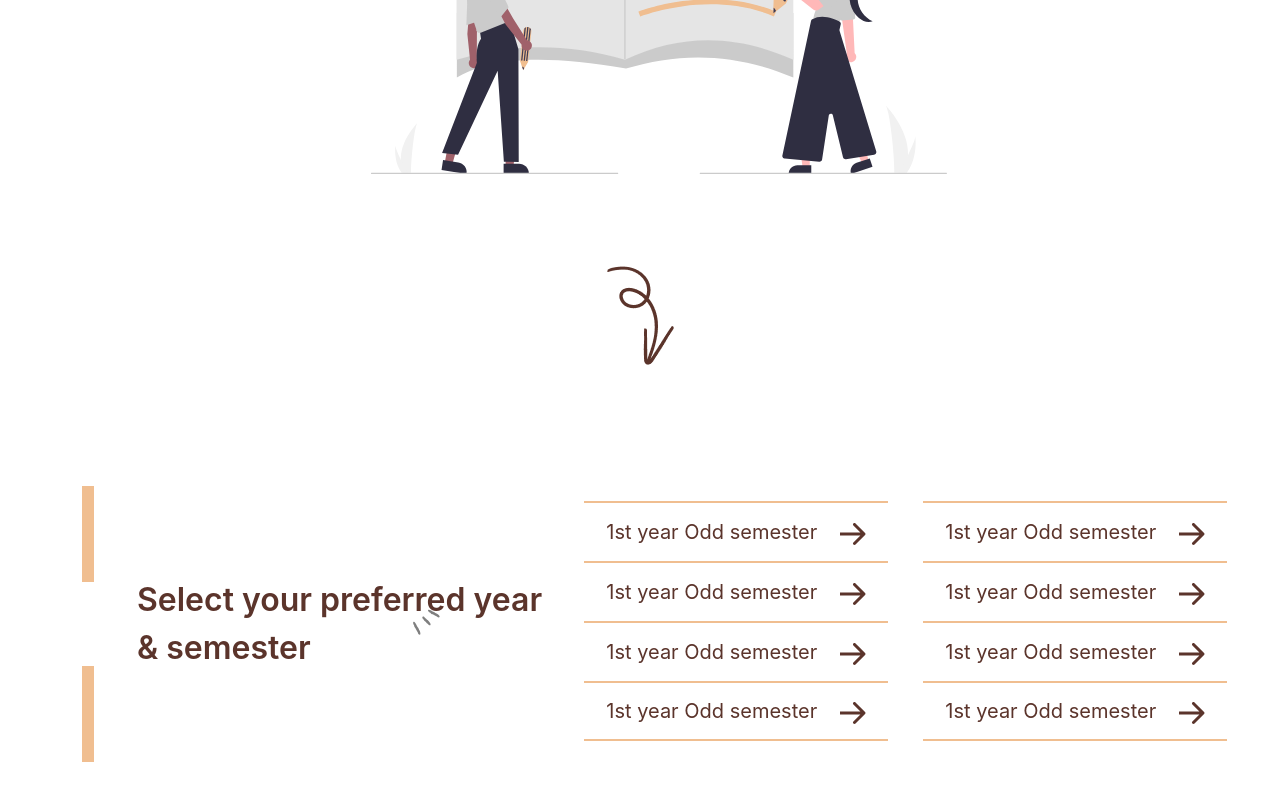
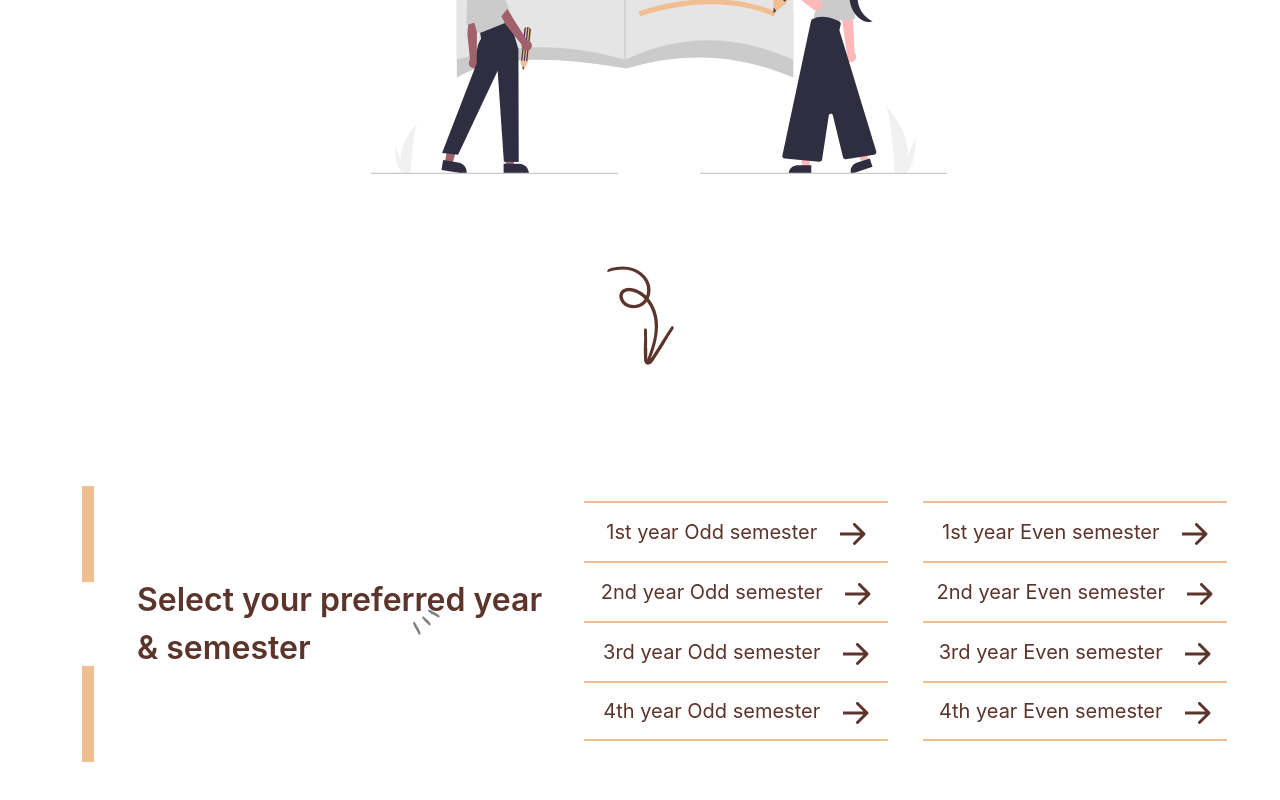
Before and after one commit to faizulislamfair/ece-books-frontend, a React (Create React App) app: page / in a window 1280 px wide. Shown: the part 625-1425 px from the top of the page. Built offline with nearby package versions, Linux system fonts and the light colour scheme.

Commit message:
button names

```diff
--- a/src/components/Home/Home.js
+++ b/src/components/Home/Home.js
@@ -51,15 +51,15 @@ const Home = () => {
                 </div>
                 <div className='btn-box'>
                     <button className='each-button'>1st year Odd semester &nbsp;&nbsp;&nbsp;<img src={button_arrow} alt="" /></button>
-                    <button className='each-button'>1st year Odd semester &nbsp;&nbsp;&nbsp;<img src={button_arrow} alt="" /></button>
-                    <button className='each-button'>1st year Odd semester &nbsp;&nbsp;&nbsp;<img src={button_arrow} alt="" /></button>
-                    <button className='last-button'>1st year Odd semester &nbsp;&nbsp;&nbsp;<img src={button_arrow} alt="" /></button>
+                    <button className='each-button'>2nd year Odd semester &nbsp;&nbsp;&nbsp;<img src={button_arrow} alt="" /></button>
+                    <button className='each-button'>3rd year Odd semester &nbsp;&nbsp;&nbsp;<img src={button_arrow} alt="" /></button>
+                    <button className='last-button'>4th year Odd semester &nbsp;&nbsp;&nbsp;<img src={button_arrow} alt="" /></button>
                 </div>
                 <div className='btn-box'>
-                    <button className='each-button'>1st year Odd semester &nbsp;&nbsp;&nbsp;<img src={button_arrow} alt="" /></button>
-                    <button className='each-button'>1st year Odd semester &nbsp;&nbsp;&nbsp;<img src={button_arrow} alt="" /></button>
-                    <button className='each-button'>1st year Odd semester &nbsp;&nbsp;&nbsp;<img src={button_arrow} alt="" /></button>
-                    <button className='last-button'>1st year Odd semester &nbsp;&nbsp;&nbsp;<img src={button_arrow} alt="" /></button>
+                    <button className='each-button'>1st year Even semester &nbsp;&nbsp;&nbsp;<img src={button_arrow} alt="" /></button>
+                    <button className='each-button'>2nd year Even semester &nbsp;&nbsp;&nbsp;<img src={button_arrow} alt="" /></button>
+                    <button className='each-button'>3rd year Even semester &nbsp;&nbsp;&nbsp;<img src={button_arrow} alt="" /></button>
+                    <button className='last-button'>4th year Even semester &nbsp;&nbsp;&nbsp;<img src={button_arrow} alt="" /></button>
                 </div>
             </div>
 
```
